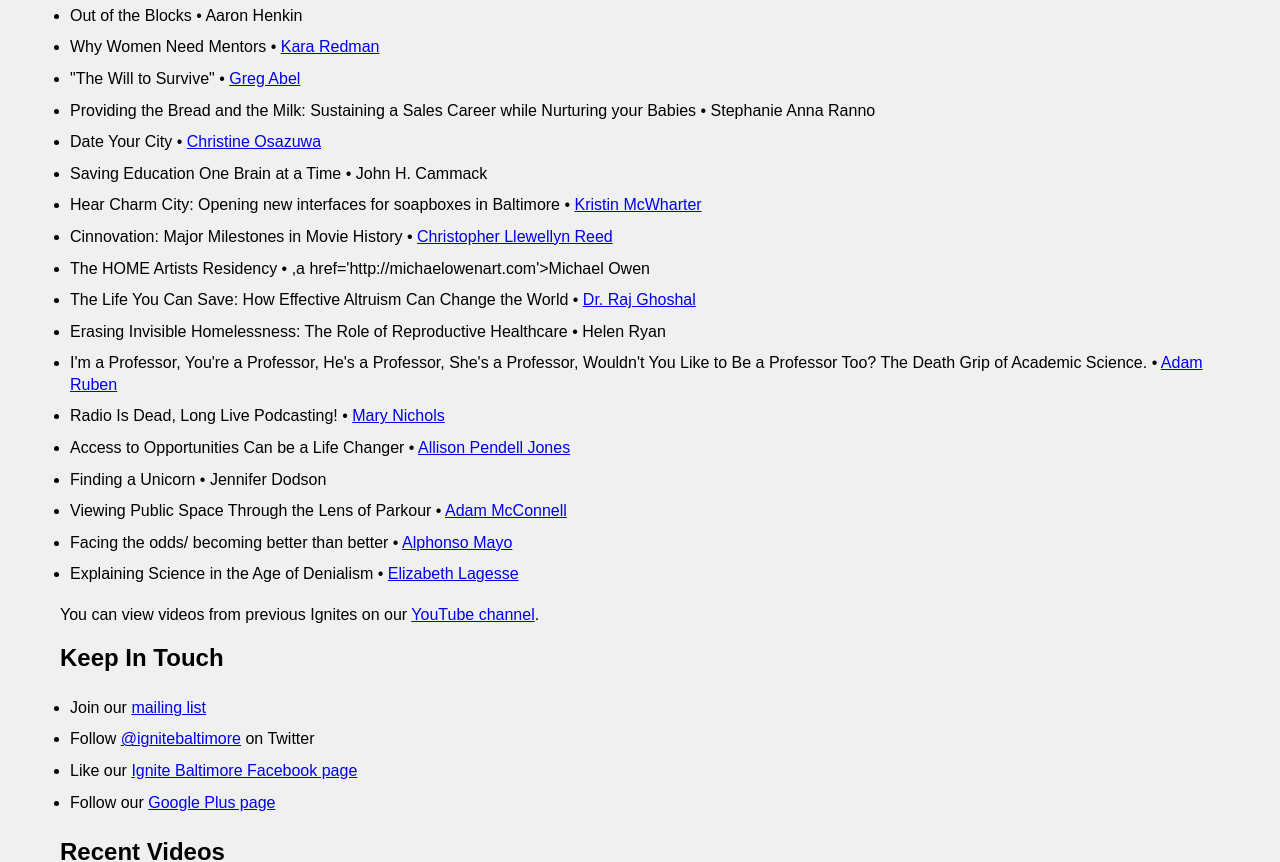
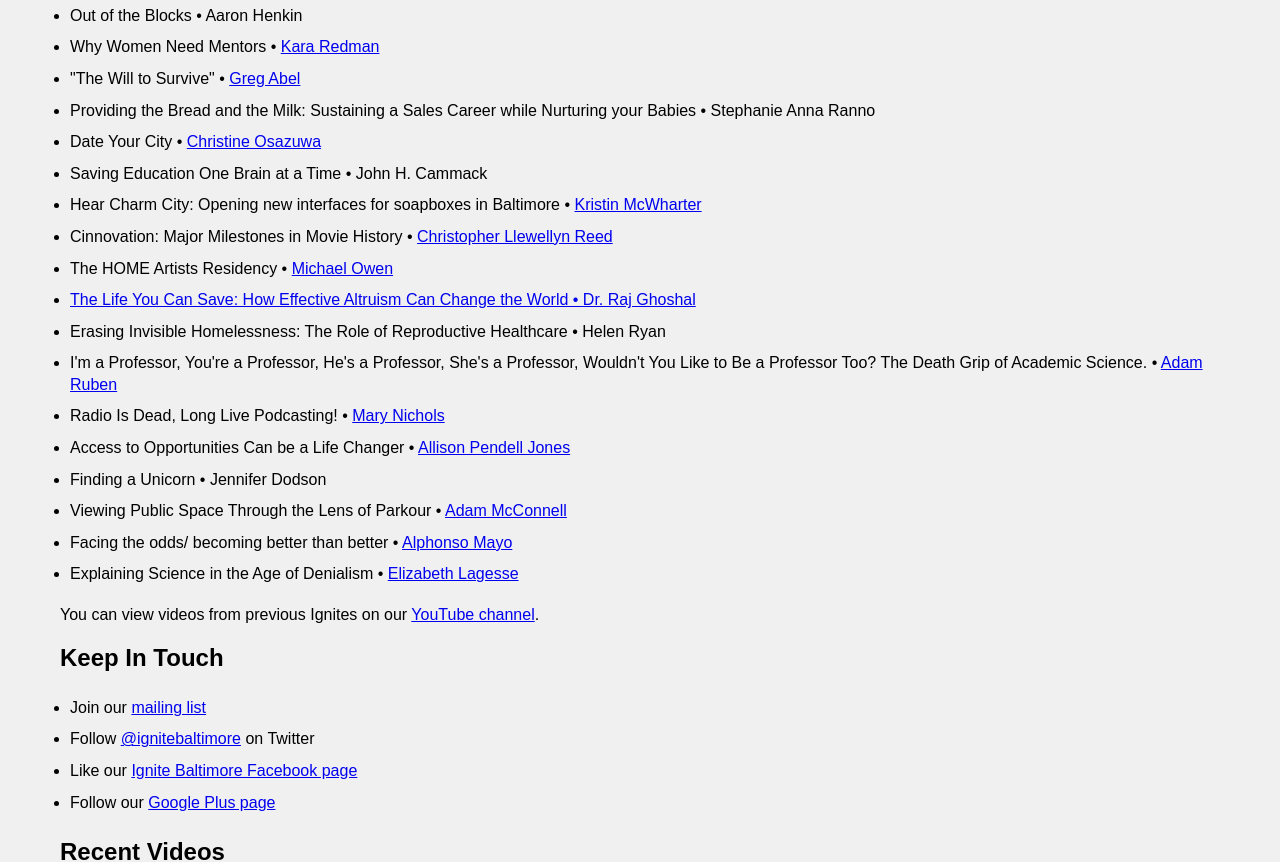
Before and after one commit to ignitebaltimore/ignitebaltimore.github.com, a Jekyll site: the page built from index.html, in a window 1280 px wide and 900 px high, scrolled down 362 px, cut to the strip 0-862 px from the top of the window. Built offline with Jekyll 4.4.1, drawn with Linux system fonts in a browser that asks for light colours; nearby versions of some CDN libraries.

Commit message:
speaker URL update

```diff
--- a/index.html
+++ b/index.html
@@ -50,7 +50,7 @@
 <li>Saving Education One Brain at a Time &bull; John H. Cammack</li>
 <li>Hear Charm City: Opening new interfaces for soapboxes in Baltimore &bull; <a href='http://hearcharmcity.com'>Kristin McWharter</a></li>
 <li>Cinnovation: Major Milestones in Movie History &bull; <a href='http://chrisreedfilm.com'>Christopher Llewellyn Reed</a></li>
-<li>The HOME Artists Residency &bull; ,a href='http://michaelowenart.com'>Michael Owen</li>
+<li>The HOME Artists Residency &bull; <a href='http://michaelowenart.com'>Michael Owen</li>
 <li>The Life You Can Save: How Effective Altruism Can Change the World &bull; <a href='http://www.rajghoshal.com'>Dr. Raj Ghoshal</a></li>
 <li>Erasing Invisible Homelessness: The Role of Reproductive Healthcare &bull; Helen Ryan</li>
 <li>I'm a Professor, You're a Professor, He's a Professor, She's a Professor, Wouldn't You Like to Be a Professor Too? The Death Grip of Academic Science. &bull; <a href='http://adamruben.net'>Adam Ruben</a></li>
```
